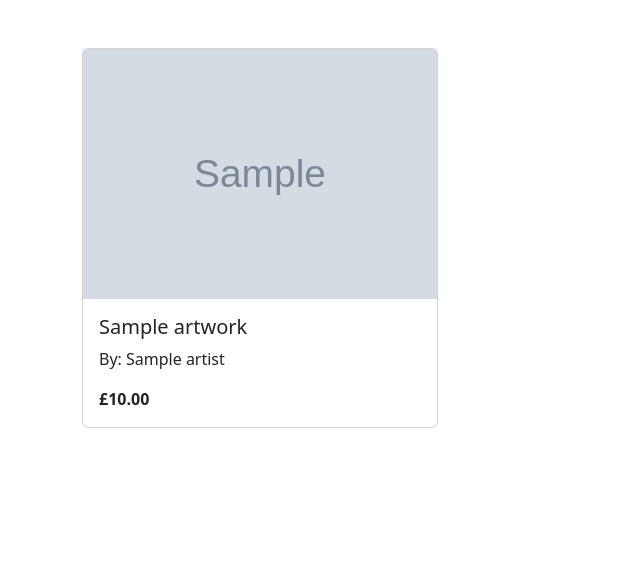
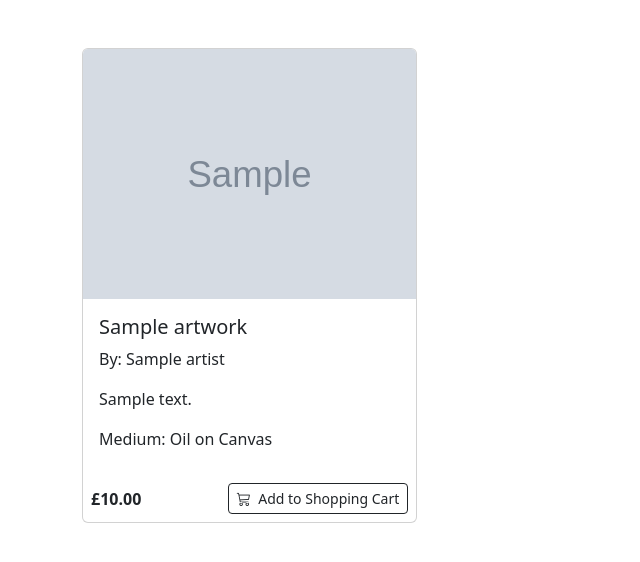
Before and after one commit to Analisa1984/brushed-up-things, a Django app: template artwork/templates/artwork/gallery.html in a window 1280 px wide. Shown: the part 56-618 px from the top of the page, without its empty margins (0-640 px from the left). Run offline with Django 5.2, Linux system fonts and the light colour scheme; tables that the repository leaves empty hold one stand-in row (values such as "Sample post"); the template is opened without the code that fills it: values that come from a table or form of the project are taken from there, most other values are stand-ins (such as "Sample title", 1, 10 or a date in 2020); grey boxes marked "Sample" are stand-in pictures.

Commit message:
Add bootstrap and bootstrap icon elements to add cart. Add medium to art pieces and display description. Add Add to cart option as a call to action feature on each art piece, on the same line as the price display.

```diff
--- a/artwork/templates/artwork/gallery.html
+++ b/artwork/templates/artwork/gallery.html
@@ -5,13 +5,20 @@
 <div class="container mt-5">
     <div class="row">
         {% for artwork in artworks %}
-            <div class="col-md-4 mb-4">
-                <div class="card">
+            <div class="col-md-4 mb-4 d-flex align-items stretch">
+                <div class="card h-100">
                     <img src="{{ artwork.image.url }}" class="card-img-top" alt="{{ artwork.title }}" style="height: 250px; object-fit: cover;">
-                    <div class="card-body">
+                    <div class="card-body d-flex flex-column justify-content-between">
                         <h5 class="card-title">{{ artwork.title }}</h5>
                         <p class="card-text">By: {{ artwork.artist }}</p>
-                        <p class="card-text"><strong>£{{ artwork.price|floatformat:2 }}</strong></p>
+                        <p class="card-text">{{ artwork.description|truncatechars:100 }}</p>
+                        <p class="card-text">Medium: {{ artwork.medium }}</p>
+                    </div>
+                    <div class="d-flex justify-content-between align-items-center mt-3 px-2 pb-2">
+                        <p class="card-text mb-0"><strong>£{{ artwork.price|floatformat:2 }}</strong></p>
+                        <a href="#" class="btn btn-outline-dark btn-sm">
+                            <i class="bi bi-cart3 me-1"></i> Add to Shopping Cart
+                        </a>
                     </div>
                 </div>
             </div>
```
